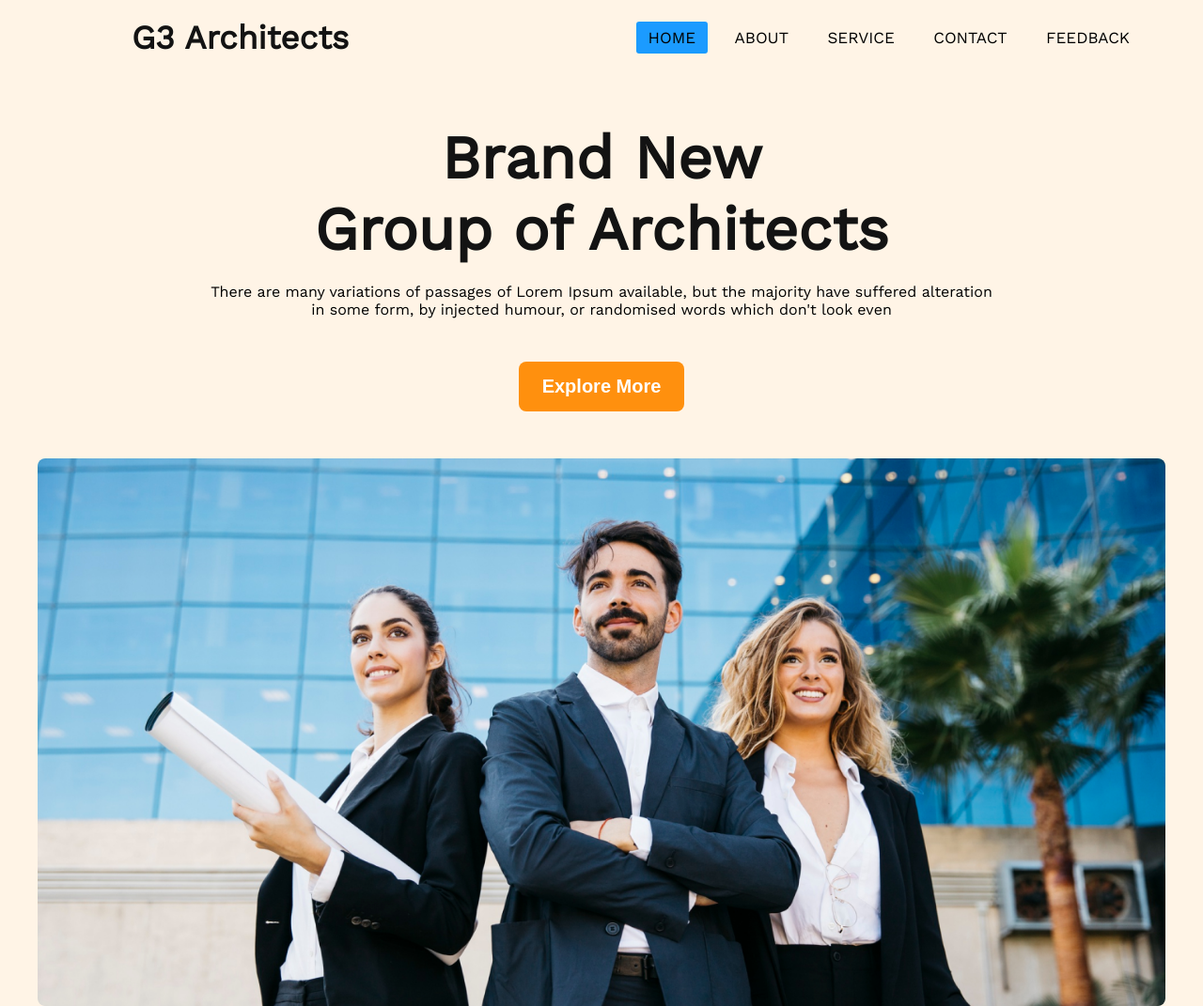
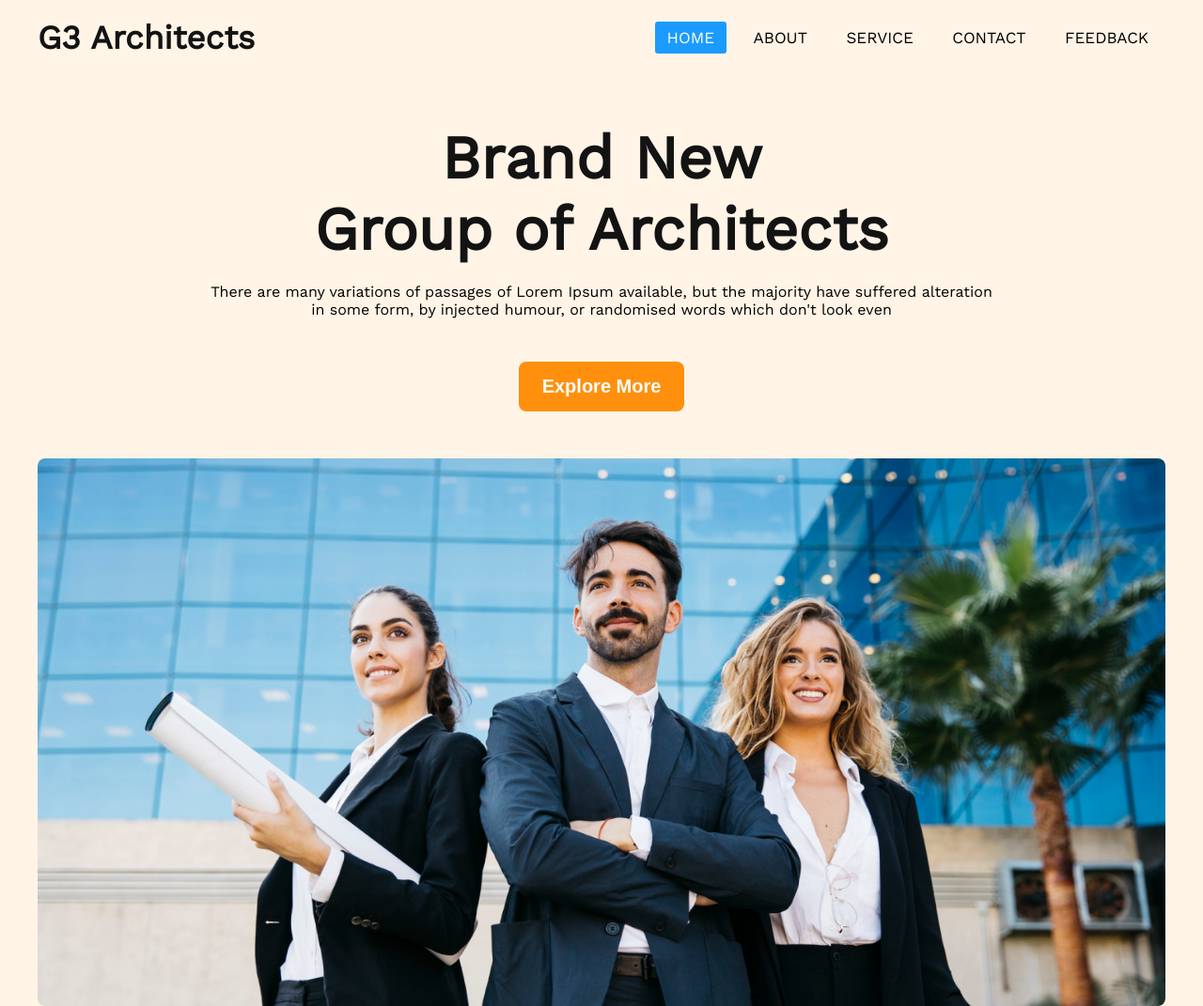
Before and after one commit to HumaionKobir1/g3-architects, a plain HTML site: page index.html in a window 1280 px wide. Shown: the top 1071 px of the page at 94% size. Drawn offline with nearby package versions, Linux system fonts and the light colour scheme.

Commit message:
Fixed some navbar bugs

```diff
--- a/style.css
+++ b/style.css
@@ -41,12 +41,10 @@ label.logo{
     color: #131313;
     font-size: 35px;
     line-height: 80px;
-    padding: 0 100px;
     font-weight: bold;
 }
 .nav-area ul{
     float: right;
-    margin-right: 20px;
 }
 .nav-area ul li{
     display: inline-block;
@@ -63,6 +61,7 @@ label.logo{
 a.active,a:hover{
     background: #1b9bff;
     transition: .5s;
+    color: #FFFFFF !important;
 }
 .checkbtn{
     font-size: 30px;
```
